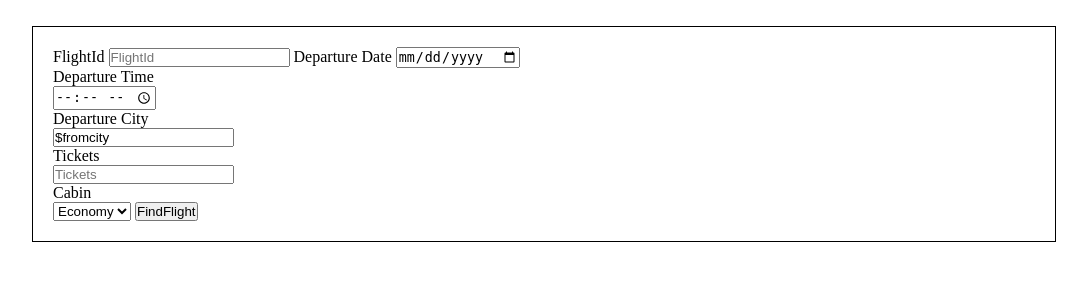
After one commit to Imran-Nazir-485/MY_Git_REP, a PHP site: page /flightselection.php in a window 1280 px wide. The commit adds this page. Shown: the top 300 px of the page, without its empty margins (96-1183 px from the left). Run offline with PHP 8.4, Linux system fonts and the light colour scheme.

Commit message:
commited

```diff
--- /dev/null
+++ b/airressystem/flightselection.php
@@ -0,0 +1,145 @@
+<!DOCTYPE html>
+<html>
+<head>
+	<title>Flight Selection</title>
+</head>
+<body>
+<main>
+<form method="POST" action="">
+
+
+
+<label>FlightId</label>
+<input type="text" name="flightid" placeholder="FlightId">
+<label>Departure Date</label>
+<input type="date" name="depdate" placeholder="Departure Date"    value="$dateofdep">
+<br>
+<label>Departure Time</label>
+<br>
+<input type="time" name="deptime" placeholder="DepartureTime">
+<br>
+<label>Departure City</label>
+<br>
+<input type="text" name="depcity" placeholder="DepartureCity" value="$fromcity">
+<br>
+<label>Tickets</label>
+<br>
+<input type="number" name="Tickets"   max="5 "    min="1" placeholder="Tickets">
+<br>
+
+
+<!--
+<label>Passengers</label>
+<br>
+ -->
+<!-- <input type="number"       max="5" min="1"    name="passengers" placeholder="Adult, Child, Infrant"> -->
+<label>Cabin</label>
+<br>
+<select name="cabin">
+	<option>Economy</option>
+	<option>Business</option>
+</select>
+<!-- <input type="text" name="cabin" placeholder="Economy"> -->
+<input type="submit" name="submit" value="FindFlight">
+<!-- <input type="submit" name="continue" value="Continue"> -->
+
+<!-- <input type="submit" name="continue" value="Continue"> -->
+
+
+
+</form>
+</main>
+
+
+
+<!-- <script type="text/javascript">
+	function terms_changed(termsCheckBox){
+    //If the checkbox has been checked
+    if(termsCheckBox.checked){
+        //Set the disabled property to FALSE and enable the button.
+        document.getElementById("submit_button").disabled = false;
+    } else{
+        //Otherwise, disable the submit button.
+        document.getElementById("submit_button").disabled = true;
+    }
+}
+</script> -->
+
+
+
+<style >
+	*{margin: 0;padding: 0;box-sizing: border-box;}
+	main{
+		padding: 20px;
+		margin: 2% 10%;
+		border: 1px solid black;
+	}
+</style>
+</body>
+</html>
+<?php
+// include 'dbconn.php';
+ if (isset($_POST['submit'])) {
+// $fromcity=$_POST['depcity'];
+// $destcity=$_POST['destcity'];
+// $dateofdep=$_POST['depdate'];
+// // $passengers=$_POST['passengers'];
+// $cabin=$_POST['cabin'];
+// require "adsmin1.php";
+
+}
+
+// session_start();
+// $_SESSION["depcity"]=$fromcity;
+// $_SESSION["destcity"]=$destcity;
+// $_SESSION["depdate"]=$dateofdep;
+// $_SESSION["cabin"]=$cabin;
+
+
+// $myquery = "SELECT * FROM flightschedule ";
+// $myresult=mysqli_query($myconn,$myquery);
+// echo "<center>";
+// echo "<table border='1' width='300' style=\"border-collapse:collapse; \">  ";
+// echo "<tr> ";
+// echo "<td>FlightId</td>  ";
+// echo "<td>DepartureCity</td>  ";
+// echo "<td>DestinationCity</td>  ";
+// echo "<td>DepartureTime</td>  ";
+// echo "<td>DepartureDate</td>  ";
+// echo "<td>DestinationDate</td>  ";
+// echo "<td>Price</td>  ";
+// echo "<td>FlightDuration</td>  ";
+// // echo "<td>SelectFlight</td>  ";
+// echo "</tr> ";
+// echo "<tr>";
+
+// while($myrow = mysqli_fetch_assoc($myresult)){
+// if ("Economy"==$cabin) {
+// if ($myrow["depcity"]==$fromcity && $myrow["destcity"]==$destcity && $myrow["depdate"]==$dateofdep && $myrow["reseats"]>0)
+// {
+// echo   "<td>"  .$myrow['fid']."</td>" ."&nbsp&nbsp&nbsp&nbsp&nbsp"."<td>".$myrow['depcity']."</td>"."&nbsp&nbsp&nbsp&nbsp&nbsp"."<td>".$myrow['destcity']."</td>"."&nbsp&nbsp&nbsp&nbsp&nbsp"."<td>".$myrow['deptime']."</td>"."&nbsp&nbsp&nbsp&nbsp&nbsp"."<td>".$myrow['depdate']."</td>"."&nbsp&nbsp&nbsp&nbsp&nbsp"."<td>".$myrow['destdate']."</td>"."&nbsp&nbsp&nbsp&nbsp&nbsp"."<td>".$myrow['price']."</td>"."&nbsp&nbsp&nbsp&nbsp&nbsp"."<td>".$myrow['flightduration']."</td>";
+// echo "</tr>";
+// }
+// }
+// if ("Business"==$cabin) {
+// if ($myrow["depcity"]==$fromcity && $myrow["destcity"]==$destcity && $myrow["depdate"]==$depdate && $myrow["rbseats"]>0)
+// {
+// echo   "<td>"  .$myrow['fid']."</td>" ."&nbsp&nbsp&nbsp&nbsp&nbsp"."<td>".$myrow['depcity']."</td>"."&nbsp&nbsp&nbsp&nbsp&nbsp"."<td>".$myrow['destcity']."</td>"."&nbsp&nbsp&nbsp&nbsp&nbsp"."<td>".$myrow['deptime']."</td>"."&nbsp&nbsp&nbsp&nbsp&nbsp"."<td>".$myrow['depdate']."</td>"."&nbsp&nbsp&nbsp&nbsp&nbsp"."<td>".$myrow['destdate']."</td>"."&nbsp&nbsp&nbsp&nbsp&nbsp"."<td>".$myrow['price']."</td>"."&nbsp&nbsp&nbsp&nbsp&nbsp"."<td>".$myrow['flightduration']."</td>"."<td>";
+// echo "</tr>";
+// }
+// echo "</table>  ";
+// echo "</center>";
+
+// }
+// }
+// echo "<br>";echo "<br>";
+// echo "<center>";
+
+// echo    "Flightid" ."<input type=\"text\" name=\"flightid\"   value=\"\" placeholder=\"FlightId\" >". "Flightid" ."DapartureDate"."<input type=\"date\" name=\"depdate\"   value=\"DapartureDate\" >"."<br>" ;
+// echo    "DepartureTime" ."<input type=\"time\" name=\"deptime\"   value=\"DapartureTimw\" >". "Tickets" ."<input type=\"number\" name=\"tickets\"  max=\"5\"  min=\"1\" value=\"Tickets\" >"."<br>" ;
+
+// echo "</center>";
+
+
+// }
+?>
```
Also changed, not shown: airressystem/onewaysearching.php (+63 -22 lines).
